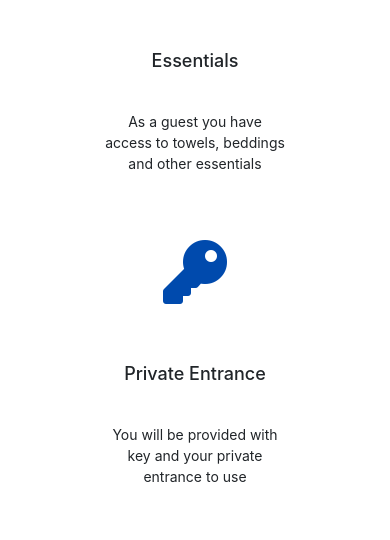
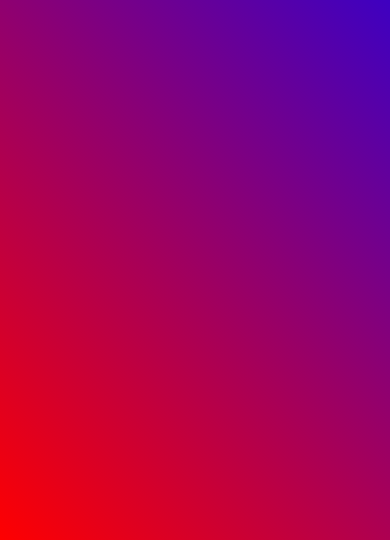
Before and after one commit to tomekmaleni/apartments-luciana, a PHP site: page / in a window 390 px wide. Shown: the part 2058-2598 px from the top of the page. Run offline with PHP 8.4, Linux system fonts and the light colour scheme.

Commit message:
iphone compatibility

```diff
--- a/css/main.css
+++ b/css/main.css
@@ -73,11 +73,14 @@ h4+p {
 }
 
 #beach {
-  max-width: 100%;
-  height:100%;
-  display:flex;
-  justify-content: space-between;
-  align-items: center;
+  margin-top: -100vh;
+  width: 100vw;
+  height: 100vh;
+  background: linear-gradient(45deg, red, blue);
+  position: -webkit-sticky; /* Safari */
+  position: sticky;
+  top: 0;
+  z-index: 0;
 }
 
 #beach-banner {
```
